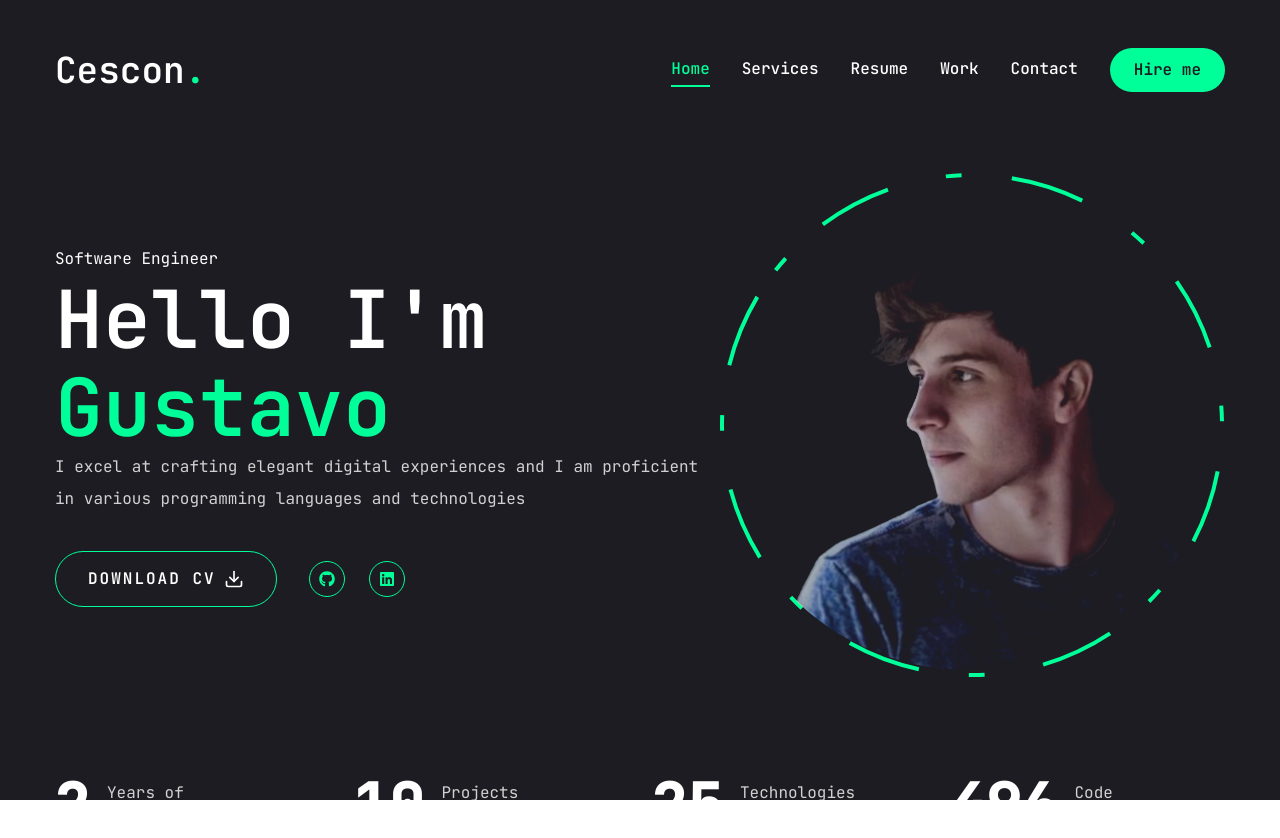
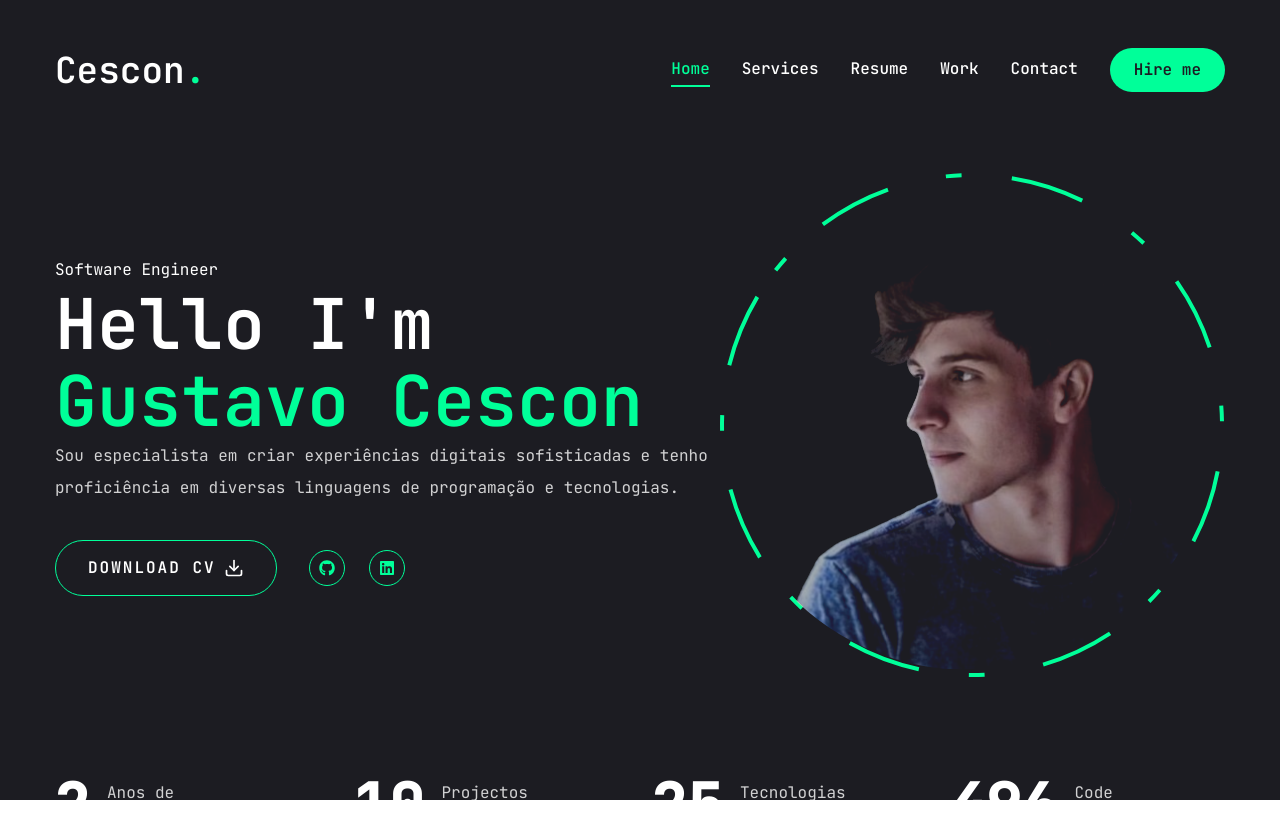
Before and after one commit to GustavoCescon/portfolio, a Next.js app: page / in a window 1280 px wide. Shown: the top 838 px of the page. Built offline with nearby package versions, Linux system fonts and the light colour scheme.

Commit message:
Alterando para português e configurando o botão do download do cv

```diff
--- a/app/globals.css
+++ b/app/globals.css
@@ -7,7 +7,7 @@
     @apply font-primary bg-primary text-white leading-loose;
   }
   .h1{
-    @apply text-[48px] xl:text-[80px] leading-[1.1] font-semibold;
+    @apply text-[48px] xl:text-[70px] leading-[1.1] font-semibold;
   }
   .h2{
     @apply text-[36px] xl:text-[48px] leading-[1.1] font-semibold;
--- a/app/page.jsx
+++ b/app/page.jsx
@@ -12,11 +12,13 @@ const Home = () => {
 					<div className="text-center xl:text-left order-2 xl:order-none">
 						<span className="text-wl">Software Engineer</span>
 						<h1 className="h1">
-							Hello I'm <br /> <span className="text-accent">Gustavo</span>
+							Hello I'm <br />{" "}
+							<span className="text-accent">Gustavo Cescon</span>
 						</h1>
 						<p className="mx-w-[500px] mb-9 text-white/80">
-							I excel at crafting elegant digital experiences and I am
-							proficient in various programming languages and technologies
+							Sou especialista em criar experiências digitais sofisticadas e
+							tenho proficiência em diversas linguagens de programação e
+							tecnologias.
 						</p>
 
 						<div className="flex flex-col xl:flex-row items-center gap-8">
@@ -24,6 +26,8 @@ const Home = () => {
 								variant="outline"
 								size="lg"
 								className="uppercase flex items-center gap-2"
+								href="/assets/my_cv.pdf"
+								download="gustavo_curriculo.pdf"
 							>
 								<span>Download CV</span>
 								<FiDownload className="text-xl" />
--- a/app/resume/page.jsx
+++ b/app/resume/page.jsx
@@ -190,7 +190,7 @@ const Resume = () => {
 			animate={{
 				opacity: 1,
 				transition: {
-					delay: 0.4,
+					delay: 2.4,
 					duration: 0.4,
 					ease: "easeIn",
 				},
--- a/app/services/page.jsx
+++ b/app/services/page.jsx
@@ -1,36 +1,36 @@
 "use client";
 
-import { delay, motion } from "framer-motion";
+import { motion } from "framer-motion";
 import Link from "next/link";
 import { BsArrowDownRight } from "react-icons/bs";
 
 const services = [
 	{
 		num: "01",
-		title: "Web Development",
+		title: "Desenvolvimento Web",
 		description:
-			"Lorem ipsum dolor sit amet. Ut voluptatem enim ut voluptatem facilis qui aperiam autem in dolorem obcaecati vel illum provident ut possimus tempora ea debitis esse. Eos laboriosam voluptas",
+			"Ofereço soluções completas em desenvolvimento web, desde o design até a manutenção. Crio experiências digitais responsivas e intuitivas, utilizando tecnologias modernas e melhores práticas.",
 		href: "",
 	},
 	{
 		num: "02",
-		title: "Web Development",
+		title: "Otimização e SEO",
 		description:
-			"Lorem ipsum dolor sit amet. Ut voluptatem enim ut voluptatem facilis qui aperiam autem in dolorem obcaecati vel illum provident ut possimus tempora ea debitis esse. Eos laboriosam voluptas",
+			"Crio sites e aplicações com design responsivo e SEO. Garanto que seu projeto seja visualmente atraente e tecnicamente sólido, melhorando a experiência do usuário e o desempenho nos motores de busca.",
 		href: "",
 	},
 	{
 		num: "03",
-		title: "Web Development",
+		title: "Consultoria em TI",
 		description:
-			"Lorem ipsum dolor sit amet. Ut voluptatem enim ut voluptatem facilis qui aperiam autem in dolorem obcaecati vel illum provident ut possimus tempora ea debitis esse. Eos laboriosam voluptas",
+			"Ofereço consultoria para melhorar a eficiência e segurança de suas operações de TI. Identifico melhorias e implemento soluções tecnológicas eficazes para otimizar o desempenho e segurança do seu negócio.",
 		href: "",
 	},
 	{
 		num: "04",
-		title: "Web Development",
+		title: "Integração de Sistemas",
 		description:
-			"Lorem ipsum dolor sit amet. Ut voluptatem enim ut voluptatem facilis qui aperiam autem in dolorem obcaecati vel illum provident ut possimus tempora ea debitis esse. Eos laboriosam voluptas",
+			"Ofereço serviços de integração de sistemas para conectar suas aplicações e processos. Asseguro que todas as ferramentas e plataformas funcionem de maneira coesa e eficiente, melhorando a operação do seu negócio.",
 		href: "",
 	},
 ];
--- a/components/Socials.jsx
+++ b/components/Socials.jsx
@@ -2,8 +2,8 @@ import Link from "next/link";
 import { FaGithub, FaLinkedin } from "react-icons/fa";
 
 const socials = [
-	{ icon: <FaGithub />, path: "" },
-	{ icon: <FaLinkedin />, path: "" },
+	{ icon: <FaGithub />, path: "https://github.com/GustavoCescon" },
+	{ icon: <FaLinkedin />, path: "https://www.linkedin.com/in/gustavo-cescon/" },
 ];
 const Socials = ({ containerStyles, iconStyles }) => {
 	return (
@@ -11,7 +11,7 @@ const Socials = ({ containerStyles, iconStyles }) => {
 			{socials.map((item, index) => {
 				return (
 					// biome-ignore lint/suspicious/noArrayIndexKey: <explanation>
-<Link key={index} href={item.path} className={iconStyles}>
+					<Link key={index} href={item.path} className={iconStyles}>
 						{item.icon}
 					</Link>
 				);
--- a/components/Stats.jsx
+++ b/components/Stats.jsx
@@ -4,15 +4,15 @@ import ContUp from "react-countup";
 const stats = [
 	{
 		num: 2,
-		text: "Years of experience",
+		text: "Anos de experiência",
 	},
 	{
 		num: 10,
-		text: "Projects completed",
+		text: "Projectos concluídos",
 	},
 	{
 		num: 25,
-		text: "Technologies mastered",
+		text: "Tecnologias dominadas",
 	},
 	{
 		num: 500,
@@ -48,7 +48,6 @@ const Stats = () => {
 					})}
 				</div>
 			</div>
-			s
 		</section>
 	);
 };
--- a/components/ui/button.jsx
+++ b/components/ui/button.jsx
@@ -17,7 +17,7 @@ const buttonVariants = cva(
 			size: {
 				default: "h-[44px] px-6",
 				md: "h-[48px] px-6",
-				lg: "h-[56px] px-8 text-s, uppercase tracking-[2px]",
+				lg: "h-[56px] px-8 text-s uppercase tracking-[2px]",
 			},
 		},
 		defaultVariants: {
@@ -28,12 +28,17 @@ const buttonVariants = cva(
 );
 
 const Button = React.forwardRef(
-	({ className, variant, size, asChild = false, ...props }, ref) => {
-		const Comp = asChild ? Slot : "button";
+	(
+		{ className, variant, size, asChild = false, href, download, ...props },
+		ref,
+	) => {
+		const Comp = asChild ? Slot : href ? "a" : "button";
 		return (
 			<Comp
 				className={cn(buttonVariants({ variant, size, className }))}
 				ref={ref}
+				href={href}
+				download={download}
 				{...props}
 			/>
 		);
```
Also changed, not shown: 2 other files (tests, documents, lock files or other folders).
